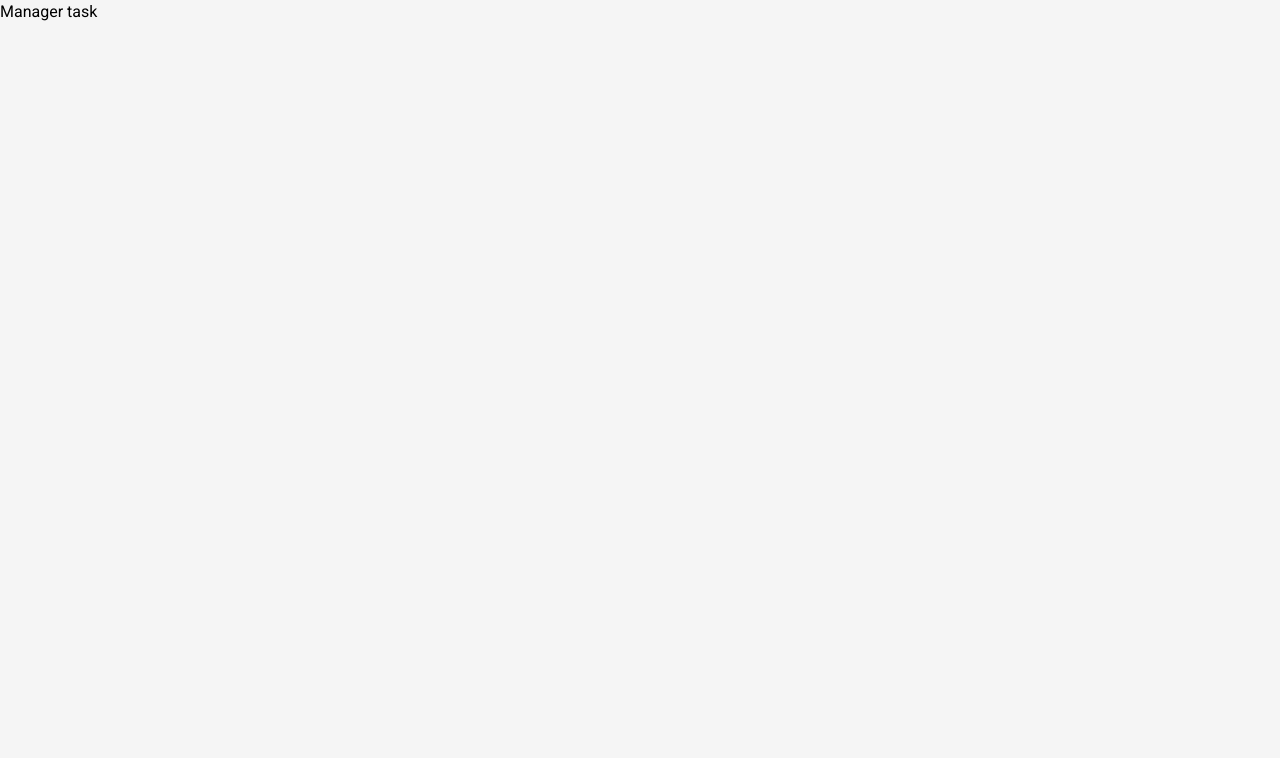
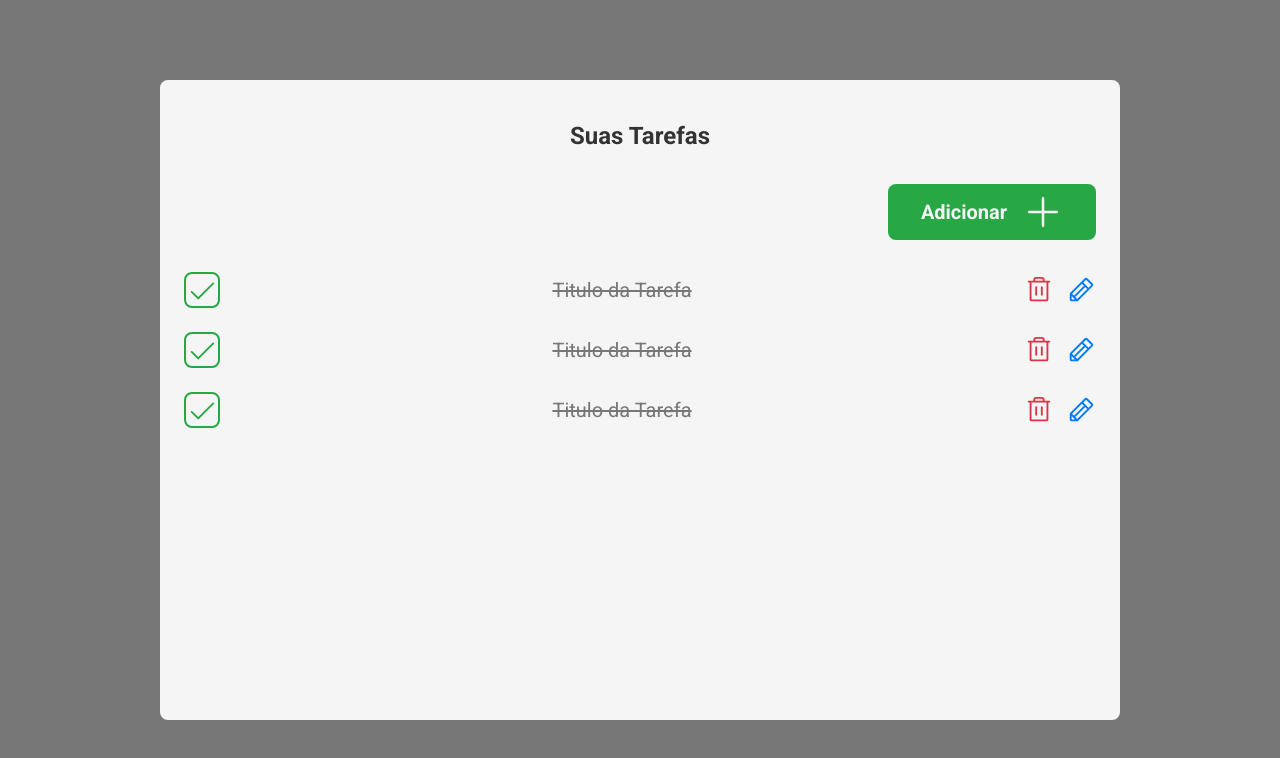
Before and after one commit to paulorfsantos17/jack-to-do-list-front-end, a React (Vite) app: page / in a window 1280 px wide. Shown: the top 758 px of the page. Built offline with nearby package versions, Linux system fonts and the light colour scheme.

Commit message:
feat: add page ManagerTask

```diff
--- a/src/pages/manager-task.tsx
+++ b/src/pages/manager-task.tsx
@@ -1,5 +1,47 @@
+import { Plus } from '@phosphor-icons/react'
+
+import { Button } from '../components/button'
+import { HeadingTitle } from '../components/heading-title'
+import { TaskCard } from '../components/task-card'
+import useWindowSize from '../hooks/useWindowSize'
+
 export function ManagerTask() {
+  const { width } = useWindowSize()
+
+  const isScreenMd = width > 768
+  const buttonTypeStyle = isScreenMd
+    ? 'default'
+    : 'icons'
+
   return (
-    <h1>Manager task</h1>
+    <div className="lg:bg-gray-400 h-screen
+    flex justify-center  items-center"
+    >
+      <div className="w-full flex flex-col  py-10 px-6 gap-8
+        lg:bg-white sm:w-9/12 lg:rounded-lg lg:h-4/5
+        "
+      >
+        <div className="flex flex-col items-center gap-4">
+
+          <HeadingTitle title="Suas Tarefas" size="small" />
+        </div>
+        <div className="w-full flex justify-end">
+          <Button.Root variant="success" typeStyle={buttonTypeStyle}>
+            {isScreenMd && <Button.Title title="Adicionar" />}
+            <Plus
+              fontSize={40}
+              className="text-white"
+            />
+
+          </Button.Root>
+        </div>
+
+        <div className="flex flex-col gap-6">
+          <TaskCard />
+          <TaskCard />
+          <TaskCard />
+        </div>
+      </div>
+    </div>
   )
 }
```
